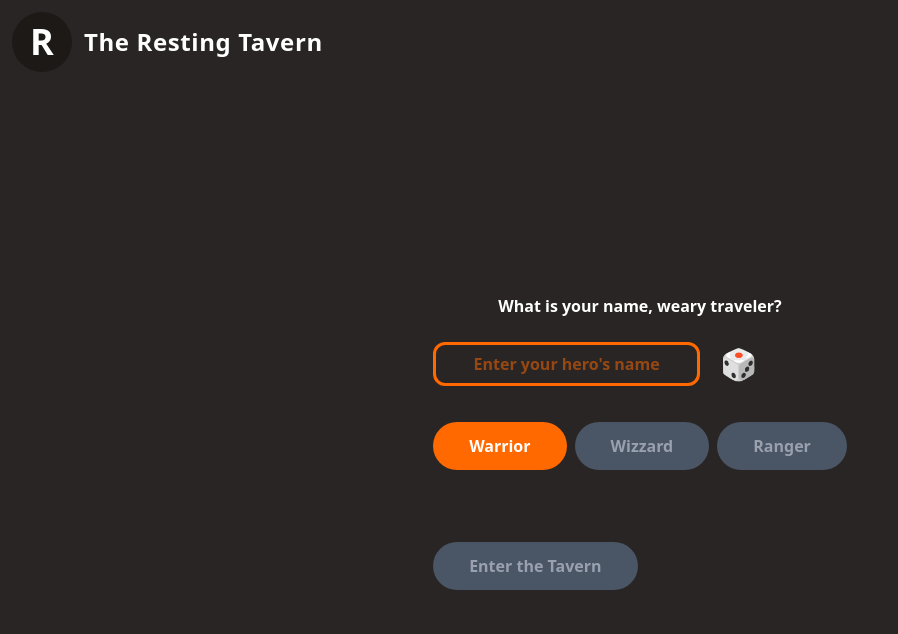
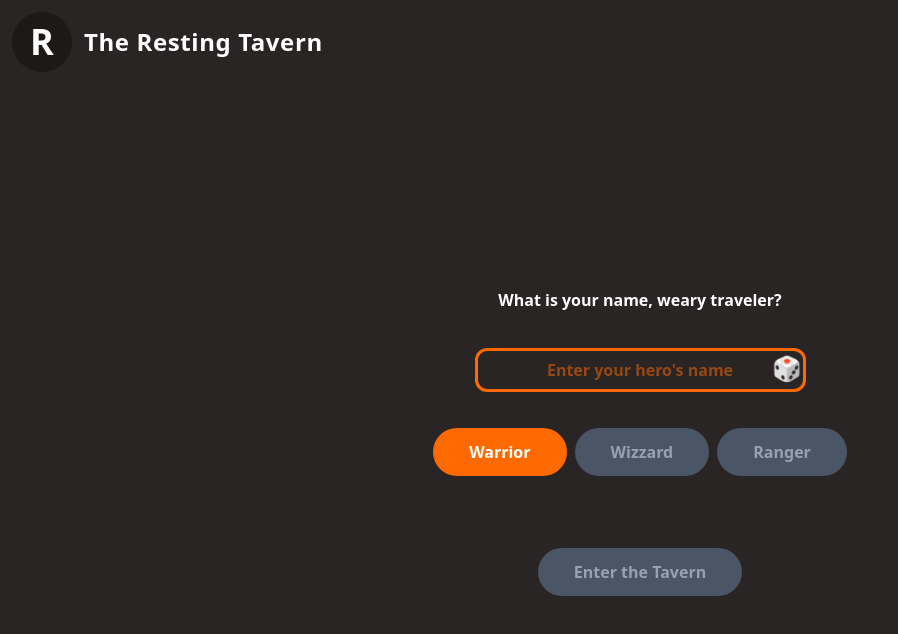
Before and after one commit to julianmoder/the-resting-tavern, a React (Vite) app: page / in a window 1280 px wide. Shown: the top 634 px of the page, without its empty margins (0-898 px from the left). Built offline with nearby package versions, Linux system fonts and the light colour scheme.

Commit message:
refactor(landing): reposition layout elements

```diff
--- a/src/pages/LandingPage.tsx
+++ b/src/pages/LandingPage.tsx
@@ -33,27 +33,22 @@ export default function LandingPage({ onEnterTavern }: LandingPageProps) {
 
  return (
     <div className='text-white'>
-
+      <div className='flex flex-1 flex-col justify-center items-center'>
         <p className='mb-3 text-center font-bold'>What is your name, weary traveler?</p>
-
-      <div className='flex space-x-2 mt-6'>
-
-        <input className='p-2 text-center text-orange-500 focus:text-orange-500 focus:outline-orange-500 focus:outline-2 font-semibold border-solid border-3 leading-1 rounded-xl'
+        <div className='relative flex mt-6'>
+          <input className='p-2 px-10 text-center text-orange-500 focus:text-orange-500 focus:outline-orange-500 focus:outline-2 font-semibold border-solid border-3 leading-1 rounded-xl'
             type='text'
             value={name}
             onChange={(e) => setName(e.target.value)}
             placeholder={'Enter your hero\'s name'}
           />
-
           <button
-          className='hover:bg-orange-500 text-white px-3 rounded-full font-normal text-3xl'
+            className='absolute top-1 right-0 px-1 text-2xl'
             onClick={genHeroName}
           >
             🎲
           </button>
-
         </div>
-
         <div className="flex space-x-2 mt-9 justify-center">
           {heroClasses.map((heroClass) => (
             <button
@@ -71,18 +66,17 @@ export default function LandingPage({ onEnterTavern }: LandingPageProps) {
             </button>
           ))}
         </div>
-
         <button className={`mt-18 px-9 py-3 rounded-full font-semibold
           ${ isHeroNameValid
             ? 'bg-orange-500 text-white :bg-orange-600'
-            : 'bg-gray-600 text-gray-400 cursor-not-allowed'
-        }`}
+            : 'bg-gray-600 text-gray-400 cursor-not-allowed' }
+          `}
           onClick={() => isHeroNameValid && enterTavern(name.trim(), selectedClass)}
           disabled={!isHeroNameValid}
         >
           Enter the Tavern
         </button>
-
+      </div>
     </div>
   );
 }
```
Lines whose indentation alone changed are shown as unchanged.
